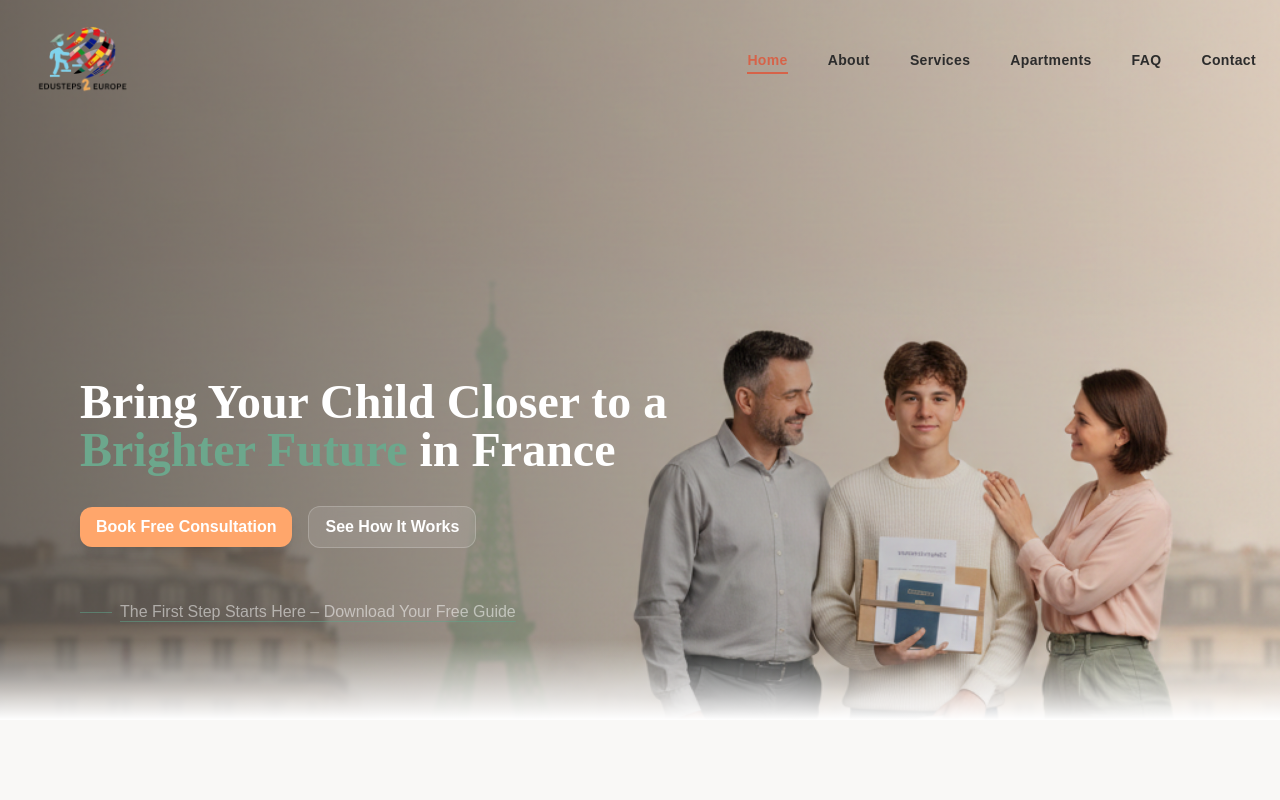
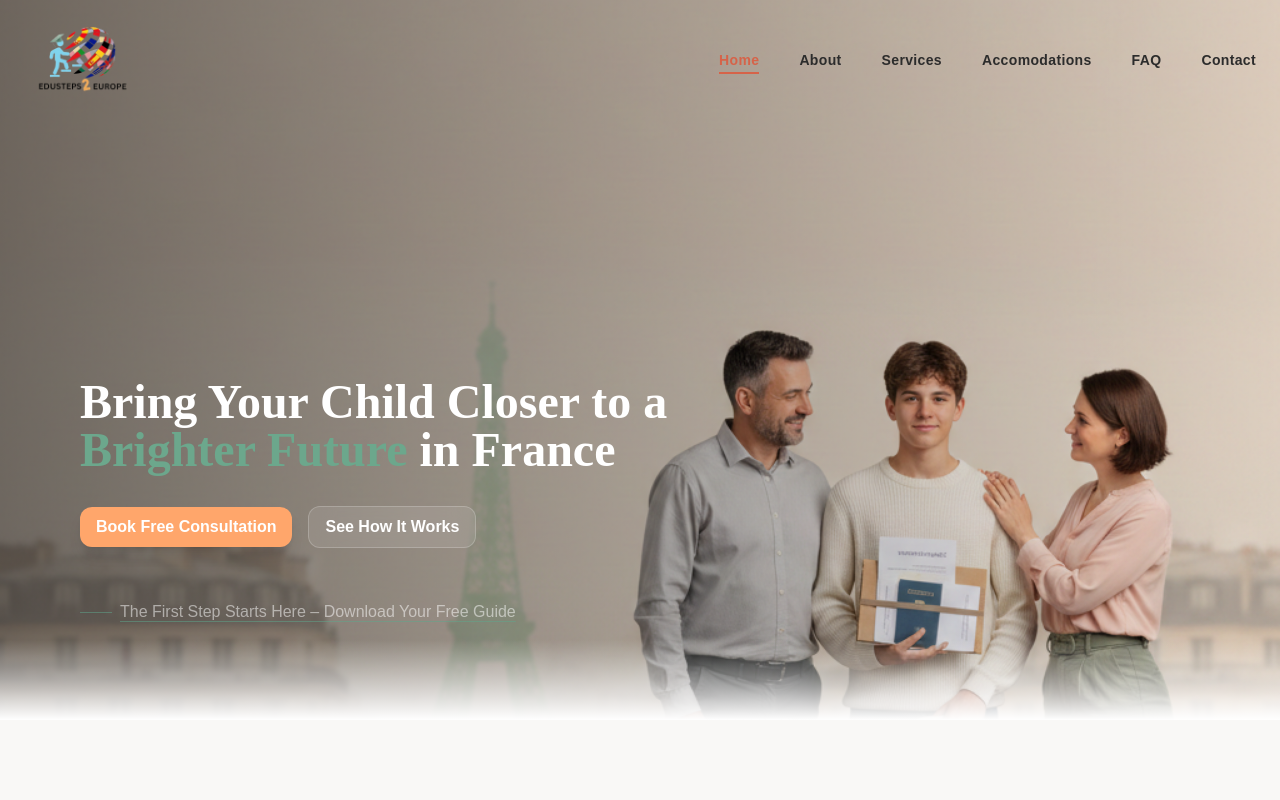
Before and after one commit to JanaJms/edusteps2europe, a React (Create React App) app: page / in a window 1280 px wide. Shown: the top 800 px of the page. Built offline with nearby package versions, Linux system fonts and the light colour scheme.

Commit message:
update apartments to accomodations

```diff
--- a/src/App.js
+++ b/src/App.js
@@ -19,7 +19,7 @@ function App() {
           <Route path="packages" element={<Packages />} />
           <Route path="faq" element={<FAQ />} />
           <Route path="contact" element={<ContactUs />} />
-          <Route path="appartments" element={<Appartments />} />
+          <Route path="accomodations" element={<Appartments />} />
         </Route>
       </Routes>
     </div>
--- a/src/components/navbars/Navbar.js
+++ b/src/components/navbars/Navbar.js
@@ -58,7 +58,7 @@ export default function Navbar() {
         { id: "home", label: "Home", link: "/" },
         { id: "about", label: "About", link: "/about" },
         { id: "services", label: "Services", link: "/services" },
-        { id: "apartments", label: "Apartments", link: "/appartments" },
+        { id: "accomodations", label: "Accomodations", link: "/accomodations" },
         { id: "faq", label: "FAQ", link: "/faq" },
         { id: "contact", label: "Contact", link: "/contact" }
     ];
--- a/src/components/views/apartments/ApartmentHero.js
+++ b/src/components/views/apartments/ApartmentHero.js
@@ -21,7 +21,7 @@ export default function ApartmentHero() {
                                 <span className="text-orange italic">away from home.</span>
                             </h1>
                             <p className="text-black-metal/70 text-base md:text-lg  leading-relaxed max-w-lg">
-                                Discover hand-picked student apartments across Europe, designed for comfort, study, and community.
+                                Discover hand-picked student accomodations across Europe, designed for comfort, study, and community.
                             </p>
                         </div>
 
```
